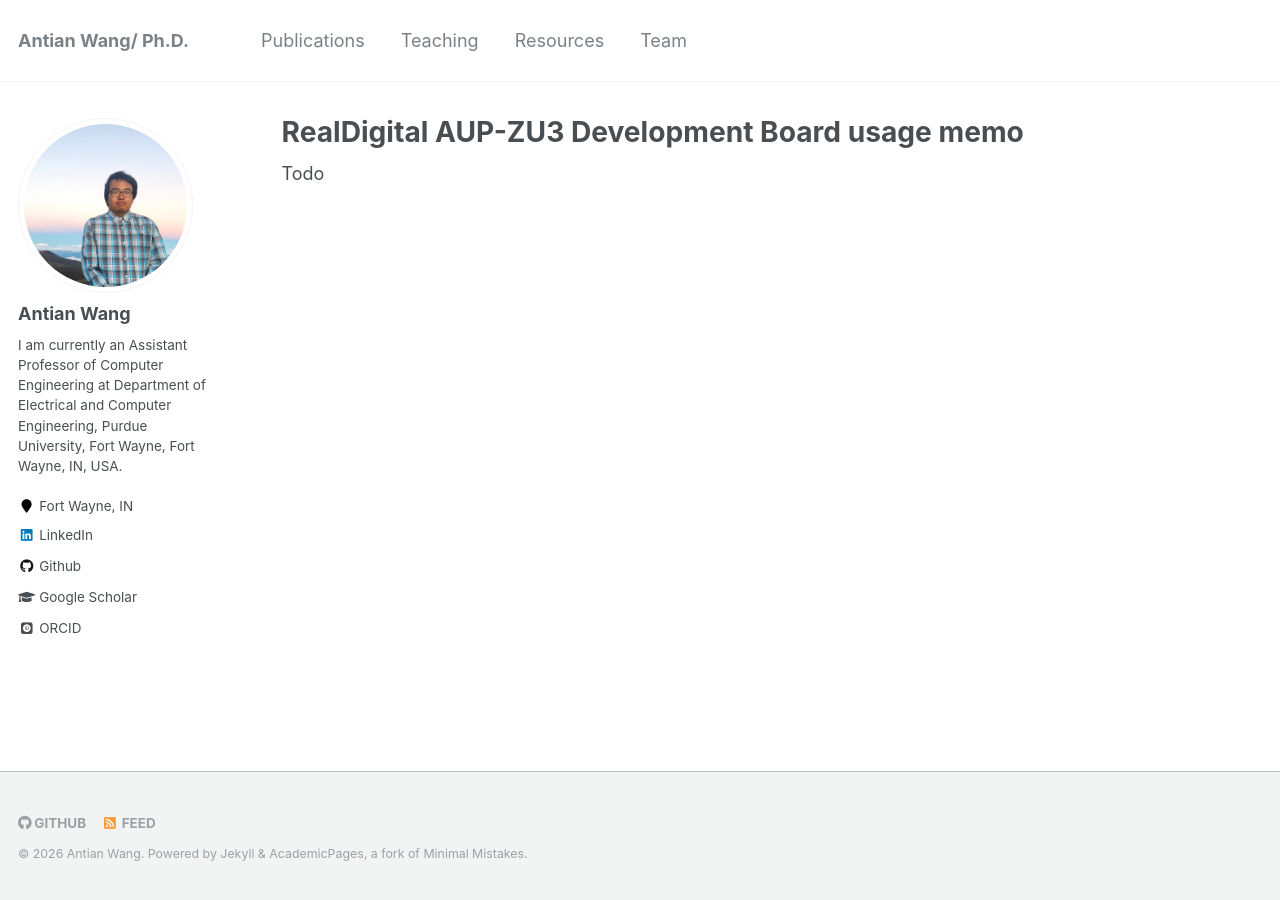
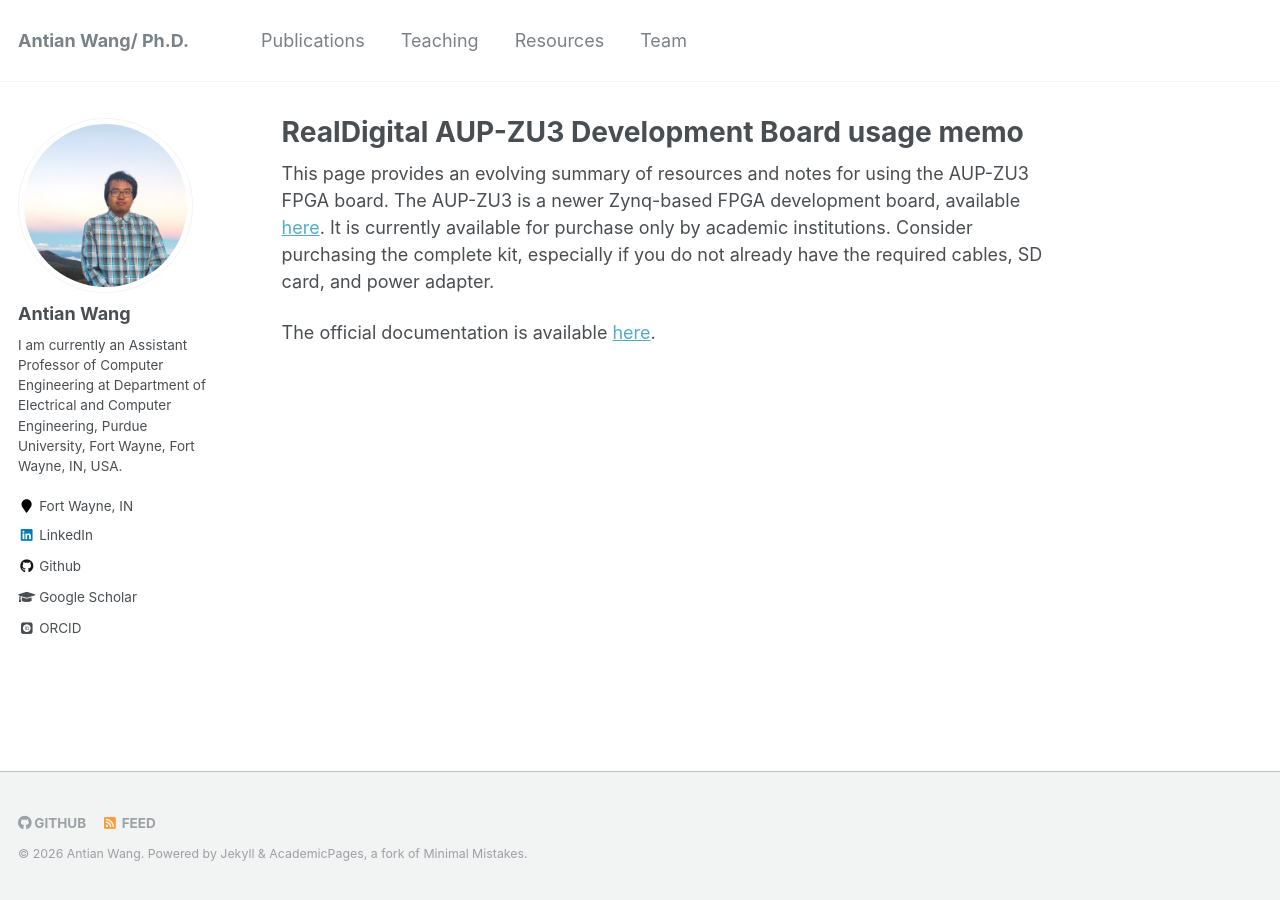
Before and after one commit to wangantian/wangantian.github.io, a Jekyll site: the page built from _resources/aup-zu3.md, in a window 1280 px wide. Built offline with Jekyll 4.4.1, drawn with Linux system fonts in a browser that asks for light colours; some web fonts are replaced.

Commit message:
Update aup-zu3.md

```diff
--- a/_resources/aup-zu3.md
+++ b/_resources/aup-zu3.md
@@ -6,4 +6,6 @@ redirect_from:
   - /aup-zu3.html
 ---
 
-Todo
+<p>This page provides an evolving summary of resources and notes for using the AUP-ZU3 FPGA board. The AUP-ZU3 is a newer Zynq-based FPGA development board, available <a href="https://www.realdigital.org/hardware/aup-zu3">here</a>. It is currently available for purchase only by academic institutions. Consider purchasing the complete kit, especially if you do not already have the required cables, SD card, and power adapter.</p>
+
+<p>The official documentation is available <a href="https://xilinx.github.io/AUP-ZU3/">here</a>.</p>
```
